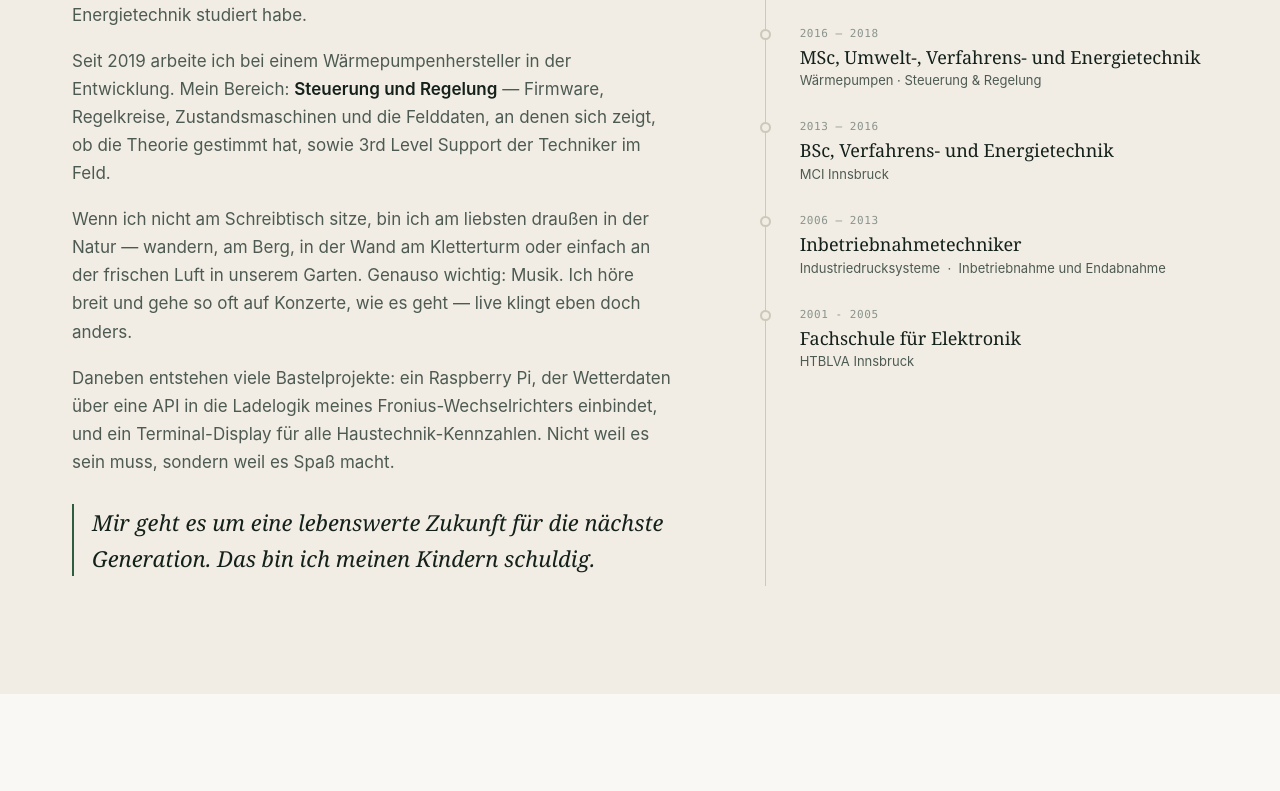
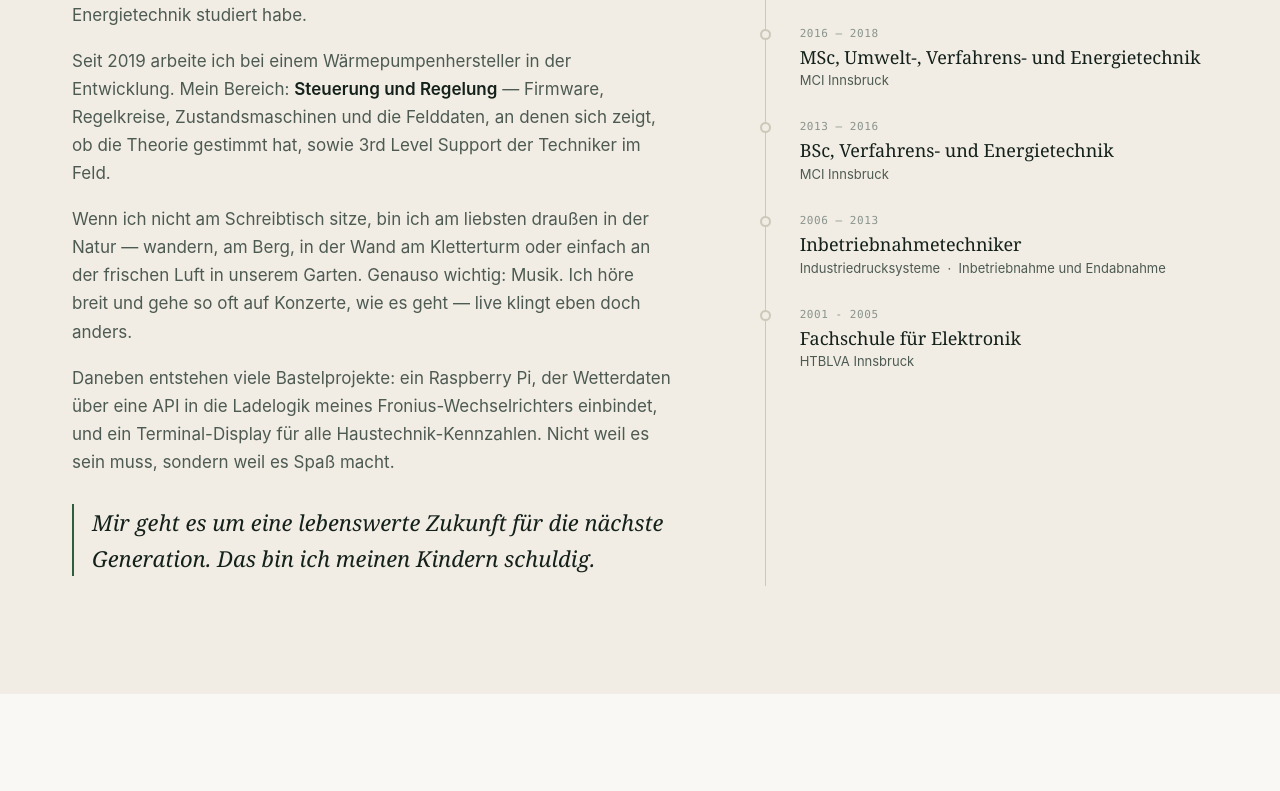
Before and after one commit to WeisDan/WeisDan.github.io, a plain HTML site: page index.html in a window 1280 px wide. Shown: the part 2591-3382 px from the top of the page. Drawn offline with Linux system fonts and the light colour scheme.

Commit message:
Fehlerbehebung Timeline Beschreibung

```diff
--- a/index.html
+++ b/index.html
@@ -659,7 +659,7 @@
           <div class="tl-dot"></div>
           <div class="tl-y" style="">2016 — 2018</div>
           <div class="tl-t" style="">MSc, Umwelt-, Verfahrens- und Energietechnik</div>
-          <div class="tl-sub" style="">Wärmepumpen · Steuerung &amp; Regelung</div>
+          <div class="tl-sub" style="">MCI Innsbruck</div>
         </div>
         <div class="tl-item">
           <div class="tl-dot"></div>
```
Also changed, not shown: 1 other file.
